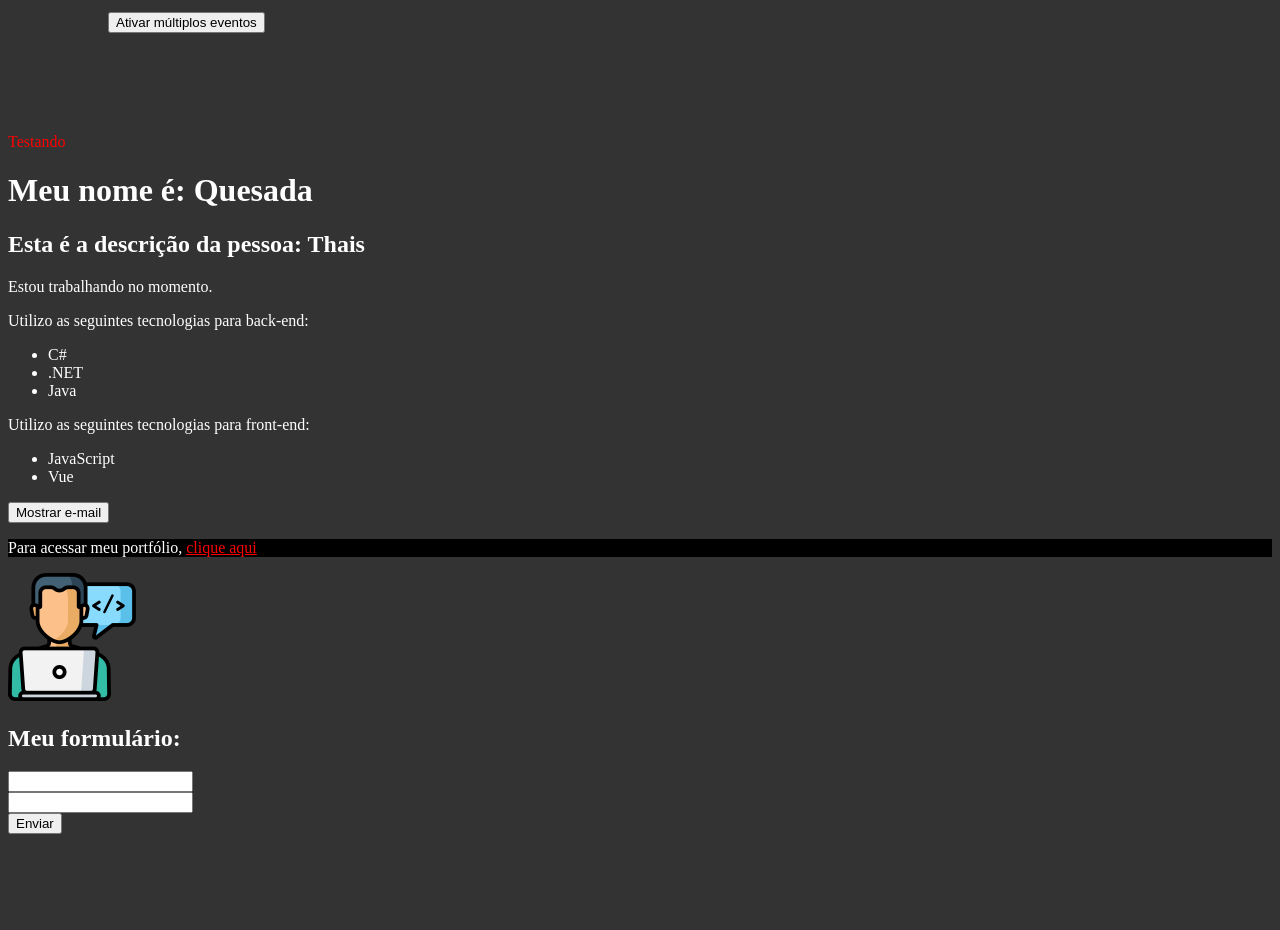
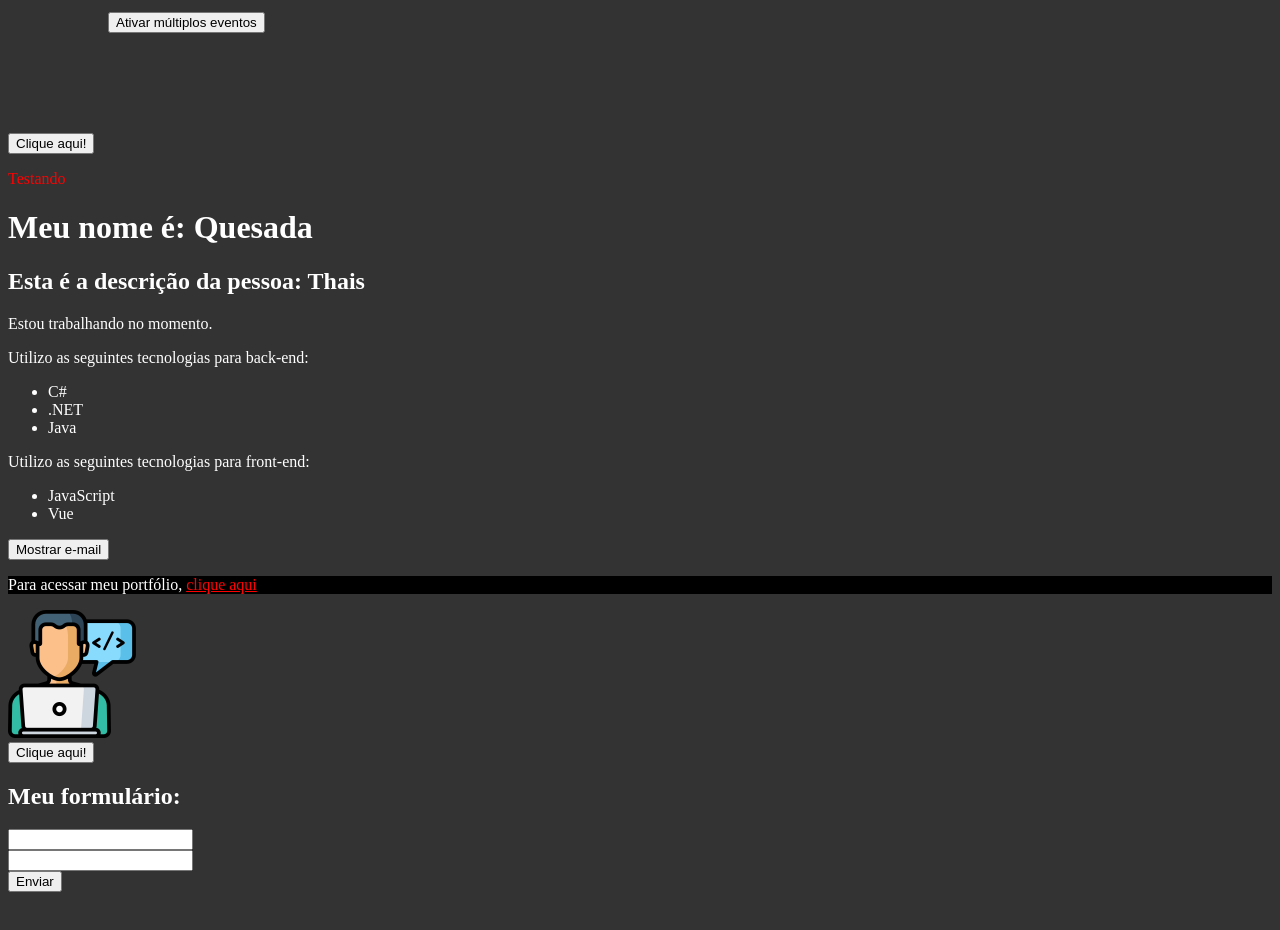
Before and after one commit to thaisquesada/learning-vue, a Vue app in the folder projeto_vue/: page / in a window 1280 px wide. Shown: the part 220-1150 px from the top of the page. Built offline with nearby package versions, Linux system fonts and the light colour scheme.

Commit message:
reutilização de componentes 🐱‍💻

```diff
--- a/projeto_vue/src/components/Avatar.vue
+++ b/projeto_vue/src/components/Avatar.vue
@@ -1,15 +1,24 @@
 <template>
+    <div>
     <img :src="avatar" :alt="descricao">
+    <Reutilizacao />
+    </div>
 </template>
 
 <script>
+import Reutilizacao from './Reutilizacao.vue';
+
 export default {
-    name: 'Avatar',
+    name: "Avatar",
+    components: {
+        Reutilizacao
+    },
     data() {
         return {
-            avatar: '/img/avatar.png',
-            descricao: 'Thais Quesada'
-        }
-    }
+            avatar: "/img/avatar.png",
+            descricao: "Thais Quesada"
+        };
+    },
+    components: { Reutilizacao }
 }
 </script>
--- a/projeto_vue/src/components/PrimeiroComponente.vue
+++ b/projeto_vue/src/components/PrimeiroComponente.vue
@@ -3,17 +3,19 @@
         <h1>Olá, Vue!</h1>
         <p>Meu nome é {{ nome }} e trabalho como {{ profissao }}</p>
         <MultiplosEventos />
+        <Reutilizacao />
     </div>
 </template>
 
 <script>
     import MultiplosEventos from './MultiplosEventos.vue';
+    import Reutilizacao from './Reutilizacao.vue';
 
     export default {
         name: 'PrimeiroComponente',
         components: {
     MultiplosEventos,
-    MultiplosEventos
+    Reutilizacao
 },
         data() {
             return {
--- /dev/null
+++ b/projeto_vue/src/components/Reutilizacao.vue
@@ -0,0 +1,22 @@
+<template>
+    <div>
+        <button @click="ativar">Clique aqui!</button>
+        <span v-show="ativou">Ativado!</span>
+    </div>
+</template>
+
+<script>
+    export default {
+        nome: 'Reutilizacao',
+        data() {
+            return {
+                ativou: false
+            }
+        },
+        methods: {
+            ativar() {
+                this.ativou = !this.ativou
+            }
+        }
+    }
+</script>
```
